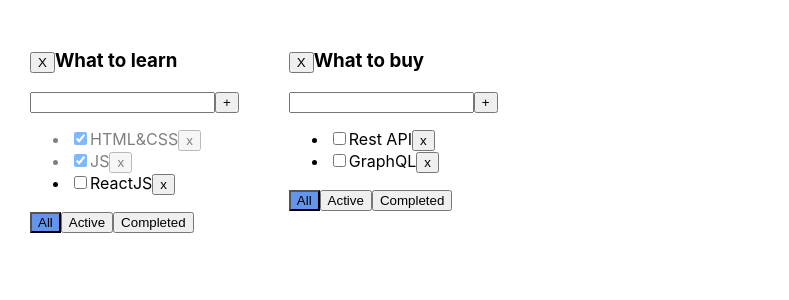
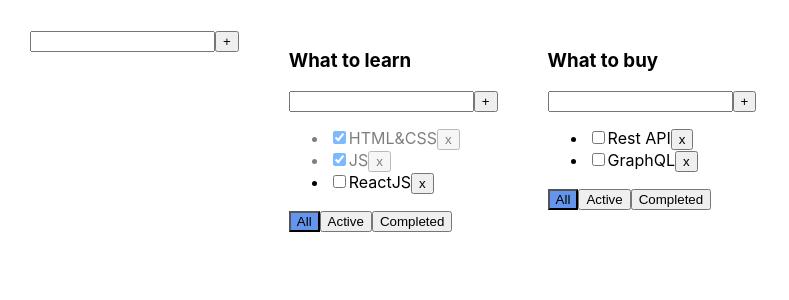
Before and after one commit to tatrom/Todolist, a React (Create React App) app: page / in a window 1280 px wide. Shown: the top 300 px of the page, without its empty margins (0-789 px from the left). Built offline with nearby package versions, Linux system fonts and the light colour scheme.

Commit message:
add new function

```diff
--- /dev/null
+++ b/src/AdditemForm.tsx
@@ -0,0 +1,38 @@
+import React, {useState, ChangeEvent, KeyboardEvent} from 'react';
+
+type AddItemFormPropsType = {
+    addItem: (title: string) => void
+
+}
+
+export const AddItemForm = (props:AddItemFormPropsType) => {
+    const [newTaskTitle, setNewTaskTitle] = useState<string>("");
+    const [error, setError] = useState<string | null>(null);
+    const addItem = () => {
+        const itemTitle = newTaskTitle.trim()
+        if (itemTitle) {
+            props.addItem(itemTitle)
+        } else {
+            setError("Title is required!!!");
+        }
+        setNewTaskTitle("");
+    }
+    const onNewTitleChangeHandler = (e: ChangeEvent<HTMLInputElement>) => {
+        setError(null);
+        setNewTaskTitle(e.currentTarget.value)
+
+    }
+    const onKeyPressHandler = (e: KeyboardEvent<HTMLInputElement>) => {
+        if (e.key === "Enter") addItem();
+    }
+    return (
+        <div>
+            <input value={newTaskTitle}
+                   onChange={onNewTitleChangeHandler}
+                   onKeyPress={onKeyPressHandler}
+                   className={error ? "error " : ""}/>
+            <button onClick={addItem}>+</button>
+            {error && <div className={"error-message"}>{error}</div>}
+        </div>
+    )
+}
--- a/src/App.tsx
+++ b/src/App.tsx
@@ -2,6 +2,7 @@ import React, {useState} from 'react';
 import './App.css';
 import {Todolist} from './Todolist';
 import {v1} from "uuid";
+import {AddItemForm} from "./AdditemForm";
 
 export type FilterValuesType = "all" | "active" | "completed";
 
@@ -29,7 +30,8 @@ function App() {
         {id: todoListID2, title: "What to buy", filter: "all"}
     ])
     let [tasks, setTasks] = useState<TaskStateType>({
-        [todoListID1]: [{id: v1(), title: "HTML&CSS", isDone: true},
+        [todoListID1]: [
+            {id: v1(), title: "HTML&CSS", isDone: true},
             {id: v1(), title: "JS", isDone: true},
             {id: v1(), title: "ReactJS", isDone: false},
         ],
@@ -65,6 +67,22 @@ function App() {
         }
     }
 
+    function changeTaskTitle(taskID: string, title: string, todolistID: string) {
+        const todoListTasks = tasks[todolistID]
+        const task = todoListTasks.find(t => t.id === taskID)
+        if (task) {
+            task.title = title
+            setTasks({...tasks})
+        }
+    }
+    function changeTodolistTitle(title:string, todoListID: string) {
+        const todoList = todoLists.find(tl => tl.id === todoListID)
+        if (todoList) {
+            todoList.title = title
+            setTodoLists([...todoLists])
+        }
+    }
+
     function changeFilter(value: FilterValuesType, todoListID: string) {
         const todoList = todoLists.find(tl => tl.id === todoListID)
         if (todoList) {
@@ -74,19 +92,34 @@ function App() {
     }
 
     function removeTodoList(todoListID: string) {
-        setTodoLists(todoLists.filter( tl => tl.id !== todoListID))
+        setTodoLists(todoLists.filter(tl => tl.id !== todoListID))
         delete tasks[todoListID]
+    }
+
+    function addTodoList(todoListTitle: string) {
+        const todoListId = v1();
+        const newTodoList: TodoListType = {
+            id: todoListId,
+            title: todoListTitle,
+            filter: "all"
+        }
+        setTodoLists([...todoLists, newTodoList])
+        setTasks({
+            ...tasks,
+            [todoListId]: []
+        })
     }
 
     return (
         <div className="App">
+            <AddItemForm addItem={addTodoList} />
             {
                 todoLists.map(tl => {
                     let tasksForTodoList = tasks[tl.id]
-                    if ( tl.filter === "active") {
+                    if (tl.filter === "active") {
                         tasksForTodoList = tasks[tl.id].filter(t => t.isDone === false)
                     }
-                    if ( tl.filter === "completed") {
+                    if (tl.filter === "completed") {
                         tasksForTodoList = tasks[tl.id].filter(t => t.isDone === true)
                     }
                     return (<Todolist
@@ -100,6 +133,8 @@ function App() {
                             changeFilter={changeFilter}
                             addTask={addTask}
                             changeStatus={changeStatus}
+                            changeTaskTitle={changeTaskTitle}
+                            changeTodolistTitle={changeTodolistTitle}
                         />
                     )
                 })
--- /dev/null
+++ b/src/EditableSpan.tsx
@@ -0,0 +1,31 @@
+import React, {useState, ChangeEvent, KeyboardEvent} from 'react';
+
+type EditableSpanPropsType = {
+    title: string
+    changeTaskTitle: (title: string) => void
+}
+
+function EditableSpan(props: EditableSpanPropsType) {
+    const [editMode, setEditMode] = useState<boolean>(false)
+    const [title, setTitle] = useState<string>(props.title)
+    const onEditMode = () => setEditMode(true)
+    const offEditMode = () => {
+        setEditMode(false)
+        if(title.trim()) {props.changeTaskTitle(title.trim())}
+    }
+    const changeTitle = (e: ChangeEvent<HTMLInputElement>) => {
+        setTitle(e.currentTarget.value)
+    }
+
+    return (
+        editMode ? <input value={title}
+                          onBlur={offEditMode}
+                          autoFocus
+                          onChange={changeTitle}
+
+            />
+            : <span onDoubleClick={onEditMode}>{props.title}</span>
+    )
+}
+
+export default EditableSpan
--- a/src/Todolist.tsx
+++ b/src/Todolist.tsx
@@ -1,5 +1,7 @@
-import React, {useState, ChangeEvent, KeyboardEvent} from 'react';
+import React, {ChangeEvent} from 'react';
 import {FilterValuesType} from './App';
+import {AddItemForm} from "./AdditemForm";
+import EditableSpan from "./EditableSpan";
 
 type TaskType = {
     id: string
@@ -7,7 +9,7 @@ type TaskType = {
     isDone: boolean
 }
 
-type PropsType = {
+type TodolistPropsType = {
     id: string
     title: string
     filter: FilterValuesType
@@ -17,35 +19,16 @@ type PropsType = {
     addTask: (title: string, todoListID: string) => void
     changeStatus: (TaskID: string, isDone: boolean, todoListID: string) => void
     removeTodoList: (todoListID: string) => void
-
+    changeTaskTitle: (TaskID: string, title: string, todoListID: string) => void
+    changeTodolistTitle: (title: string, todoListID: string) => void
 }
 
-export function Todolist(props: PropsType) {
-    let [newTaskTitle, setNewTaskTitle] = useState("");
-    const [error, setError] = useState<string | null>(null)
-    const addTask = () => {
-        const taskTitle = newTaskTitle.trim()
-        if (taskTitle) {
-            props.addTask(taskTitle, props.id)
-            setNewTaskTitle("")
-        } else {
-            setError("Title is required!!!");
+export function Todolist(props: TodolistPropsType) {
+
+    const addTask = (title: string) => {
+        props.addTask(title, props.id)
     }
-        setNewTaskTitle("");
-    }
-    const onNewTitleChangeHandler = (e: ChangeEvent<HTMLInputElement>) => {
-        setError(null);
-        setNewTaskTitle(e.currentTarget.value)
 
-    }
-    const onKeyPressHandler = (e: KeyboardEvent<HTMLInputElement>) => {
-        if (e.charCode === 13) {
-            addTask();
-        }
-    }
-    const onClickPressHandler = () => {
-        addTask();
-    }
     const changeAllHandler = () => {
         props.changeFilter("all", props.id)
     }
@@ -56,22 +39,15 @@ export function Todolist(props: PropsType) {
         props.changeFilter("completed", props.id)
     }
 
-    const removeTodoList = () => {
-        props.removeTodoList(props.id)
+    const changeTodoListTitle = (title: string) => {
+        props.changeTodolistTitle(title, props.id)
     }
 
-    return <div>
-        <h3>
-            <button onClick={removeTodoList}>X</button>
-            {props.title}</h3>
+    return (
         <div>
-            <input value={newTaskTitle}
-                   onChange={onNewTitleChangeHandler}
-                   onKeyPress={onKeyPressHandler}
-                   className={error ? "error " : ""}/>
-            <button onClick={onClickPressHandler}>+</button>
-            {error && <div className={"error-message"}>{error}</div>}
-        </div>
+            <h3><EditableSpan title={props.title} changeTaskTitle={changeTodoListTitle} /></h3>
+
+                <AddItemForm addItem={addTask}/>
                 <ul>
                     {
                         props.tasks.map(t => {
@@ -81,25 +57,30 @@ export function Todolist(props: PropsType) {
                             const onChangeHandler = (e: ChangeEvent<HTMLInputElement>) => {
                                 props.changeStatus(t.id, e.currentTarget.checked, props.id)
                             }
+                            const changeTitle = (title: string) => {
+                                props.changeTaskTitle(t.id, title, props.id)
+                            }
                             return <li key={t.id}
                                        className={t.isDone ? "is-done" : ""}>
                                 <input type="checkbox"
                                        onChange={onChangeHandler}
                                        checked={t.isDone}/>
-                        <span>{t.title}</span>
-                        <button onClick={onRemoveHandler}>x
-                        </button>
+                                <EditableSpan title={t.title} changeTaskTitle={changeTitle}/>
+                                <button onClick={onRemoveHandler}>x</button>
                             </li>
                         })
                     }
                 </ul>
                 <div>
-            <button className={props.filter === "all" ? "active-filter" : ""} onClick={changeAllHandler}>All</button>
-            <button className={props.filter === "active" ? "active-filter" : ""} onClick={changeActiveHandler}>Active
+                    <button className={props.filter === "all" ? "active-filter" : ""} onClick={changeAllHandler}>All
+                    </button>
+                    <button className={props.filter === "active" ? "active-filter" : ""}
+                            onClick={changeActiveHandler}>Active
                     </button>
                     <button className={props.filter === "completed" ? "active-filter" : ""}
                             onClick={changeCompletedHandler}>Completed
                     </button>
                 </div>
             </div>
+    )
 }
```
Lines whose indentation alone changed are shown as unchanged.
